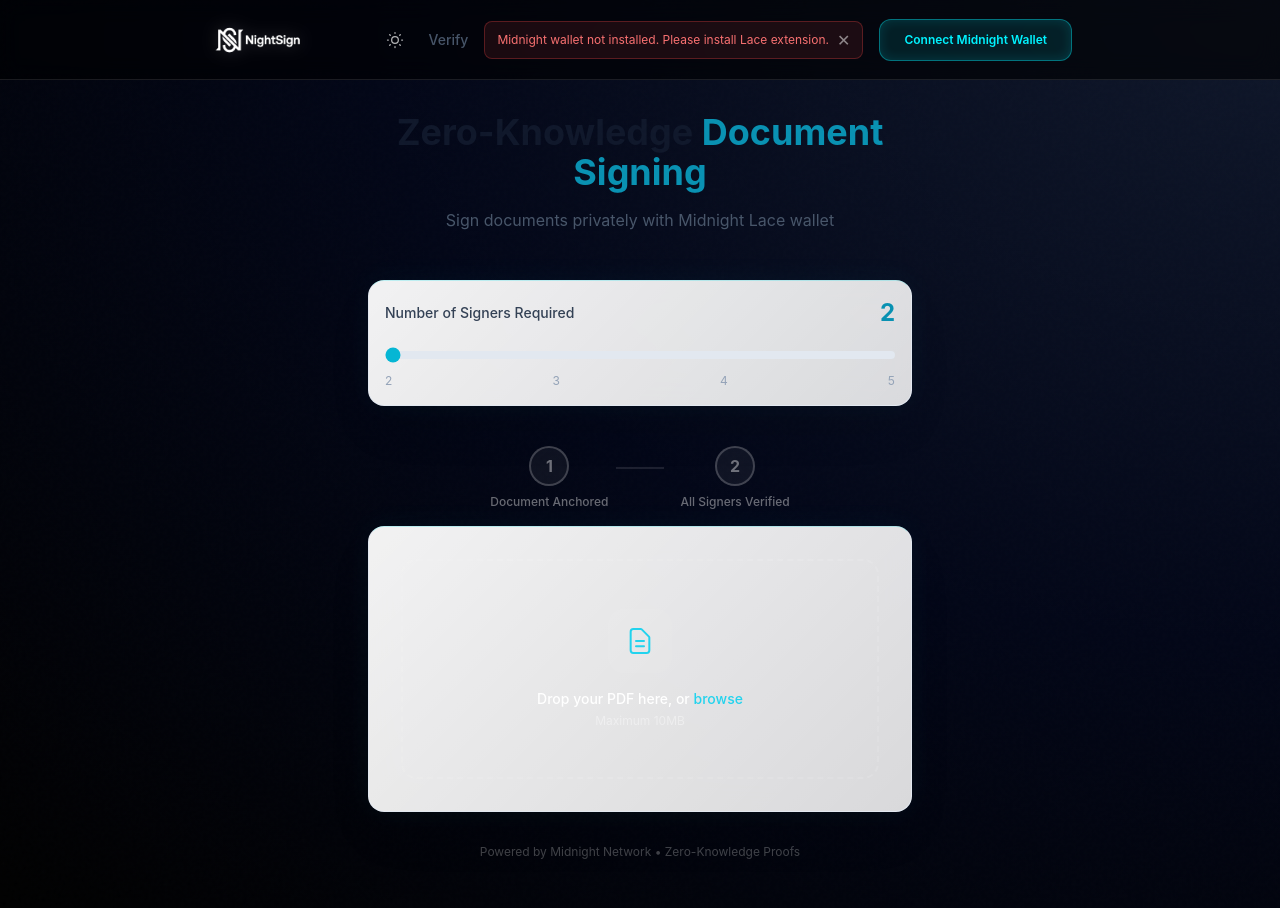
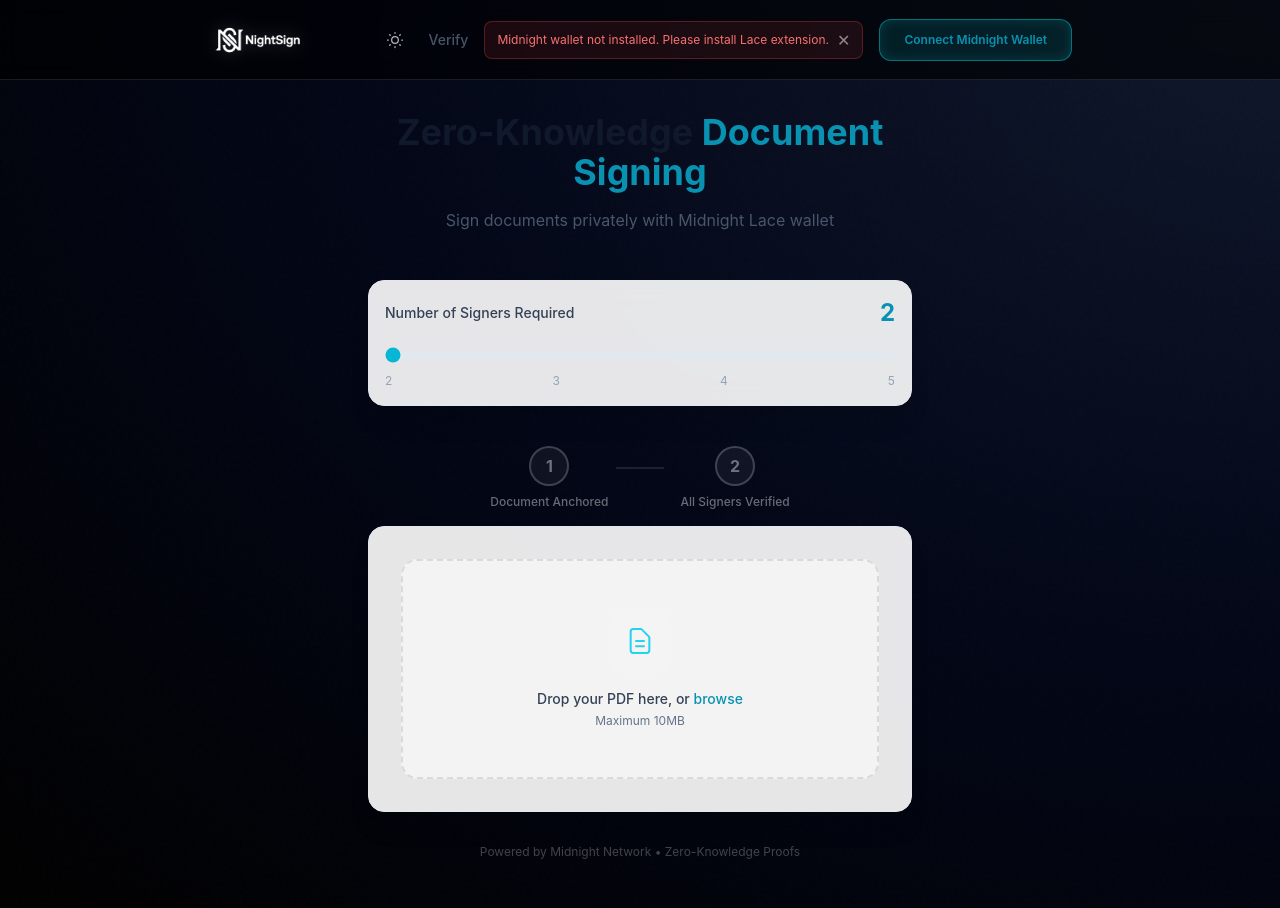
Before and after one commit to HarleysCodes/night-sign, a React (Vite) app: page / in a window 1280 px wide. Built offline with nearby package versions, Linux system fonts and the light colour scheme.

Commit message:
Fix: Absolute light mode visibility and CSS contrast

```diff
--- a/src/App.tsx
+++ b/src/App.tsx
@@ -191,10 +191,10 @@
           </svg>
         </div>
         <div className="text-center">
-          <p className="text-sm font-medium text-white">
-            Drop your PDF here, or <span className="text-cyan-400">browse</span>
+          <p className="text-sm font-medium text-slate-700 dark:text-white">
+            Drop your PDF here, or <span className="text-cyan-600 dark:text-cyan-400">browse</span>
           </p>
-          <p className="mt-1 text-xs text-white/40">
+          <p className="mt-1 text-xs text-slate-500 dark:text-white/40">
             Maximum 10MB
           </p>
         </div>
--- a/src/index.css
+++ b/src/index.css
@@ -9,31 +9,20 @@
   }
 
   body {
-    @apply bg-slate-50 text-slate-900 antialiased;
+    @apply bg-slate-50 text-slate-900 transition-colors duration-300;
     font-family: 'Inter', system-ui, -apple-system, sans-serif;
   }
 
-  /* Dark mode by default */
-  .dark body,
-  body.dark {
-    @apply bg-midnight-950 text-white;
+  /* Dark mode override */
+  .dark body {
+    @apply bg-[#020617] text-white;
   }
 }
 
 /* Aerodrome-style Glass Card */
 @layer components {
   .glass-card {
-    @apply bg-white dark:bg-white/[0.03] backdrop-blur-lg border border-slate-200 dark:border-white/10 rounded-2xl shadow-xl;
-    background: linear-gradient(135deg, rgba(255,255,255,0.95) 0%, rgba(255,255,255,0.85) 100%);
-    border-top: 1px solid rgba(0, 243, 255, 0.2);
-    box-shadow: 0 25px 50px -12px rgba(0, 0, 0, 0.15), 0 0 30px rgba(0, 243, 255, 0.05);
-  }
-
-  .dark .glass-card {
-    background: linear-gradient(135deg, rgba(255,255,255,0.05) 0%, rgba(255,255,255,0.01) 100%);
-    border-top: 1px solid rgba(0, 243, 255, 0.2);
-    border-left: 1px solid rgba(0, 243, 255, 0.1);
-    box-shadow: 0 25px 50px -12px rgba(0, 0, 0, 0.5), 0 0 30px rgba(0, 243, 255, 0.05);
+    @apply bg-white/90 backdrop-blur-lg border border-slate-200 dark:border-white/10 rounded-2xl shadow-xl;
   }
 
   .glass-card-hover {
@@ -41,7 +30,7 @@
   }
 
   .glass-card-hover:hover {
-    @apply bg-white/10 dark:bg-white/[0.05] border-white/10 dark:border-white/20;
+    @apply shadow-2xl;
     box-shadow: 0 0 30px rgba(0, 243, 255, 0.1);
   }
 }
@@ -52,9 +41,12 @@
     @apply relative px-6 py-3 rounded-xl font-semibold text-sm transition-all duration-300;
     background: rgba(0, 243, 255, 0.1);
     border: 1px solid rgba(0, 243, 255, 0.4);
+    color: #0891b2;
+    box-shadow: inset 0 0 12px rgba(0, 243, 255, 0.15);
+  }
+
+  .dark .neon-button {
     color: #00f3ff;
-    box-shadow: inset 0 0 12px rgba(0, 243, 255, 0.15);
-    overflow: hidden;
   }
 
   .neon-button::before {
@@ -88,9 +80,13 @@
 /* Glass Input */
 @layer components {
   .glass-input {
-    @apply w-full bg-white/[0.03] border border-white/10 rounded-xl px-4 py-3 text-white placeholder-white/25;
+    @apply w-full bg-white border border-slate-200 rounded-xl px-4 py-3 text-slate-900 placeholder-slate-400;
     @apply focus:border-cyan-500/50 focus:outline-none focus:ring-1 focus:ring-cyan-500/20;
     @apply transition-all duration-200;
+  }
+
+  .dark .glass-input {
+    @apply bg-white/[0.03] border-white/10 text-white placeholder-white/25;
   }
 }
 
@@ -113,6 +109,11 @@
 @layer components {
   .dropzone {
     @apply relative flex flex-col items-center justify-center rounded-2xl border-2 border-dashed transition-all duration-300 cursor-pointer;
+    border-color: rgba(0, 0, 0, 0.1);
+    background: rgba(255, 255, 255, 0.5);
+  }
+
+  .dark .dropzone {
     border-color: rgba(255, 255, 255, 0.1);
     background: rgba(255, 255, 255, 0.01);
   }
@@ -130,7 +131,7 @@
 /* Progress Bar */
 @layer components {
   .progress-neon {
-    @apply h-1.5 rounded-full bg-white/10 overflow-hidden;
+    @apply h-1.5 rounded-full bg-slate-200 dark:bg-white/10 overflow-hidden;
   }
 
   .progress-neon-fill {
@@ -167,10 +168,18 @@
 }
 
 ::-webkit-scrollbar-thumb {
-  background: rgba(255, 255, 255, 0.1);
+  background: rgba(0, 0, 0, 0.1);
   border-radius: 3px;
 }
 
+.dark ::-webkit-scrollbar-thumb {
+  background: rgba(255, 255, 255, 0.1);
+}
+
 ::-webkit-scrollbar-thumb:hover {
+  background: rgba(0, 0, 0, 0.2);
+}
+
+.dark ::-webkit-scrollbar-thumb:hover {
   background: rgba(255, 255, 255, 0.2);
 }
```
